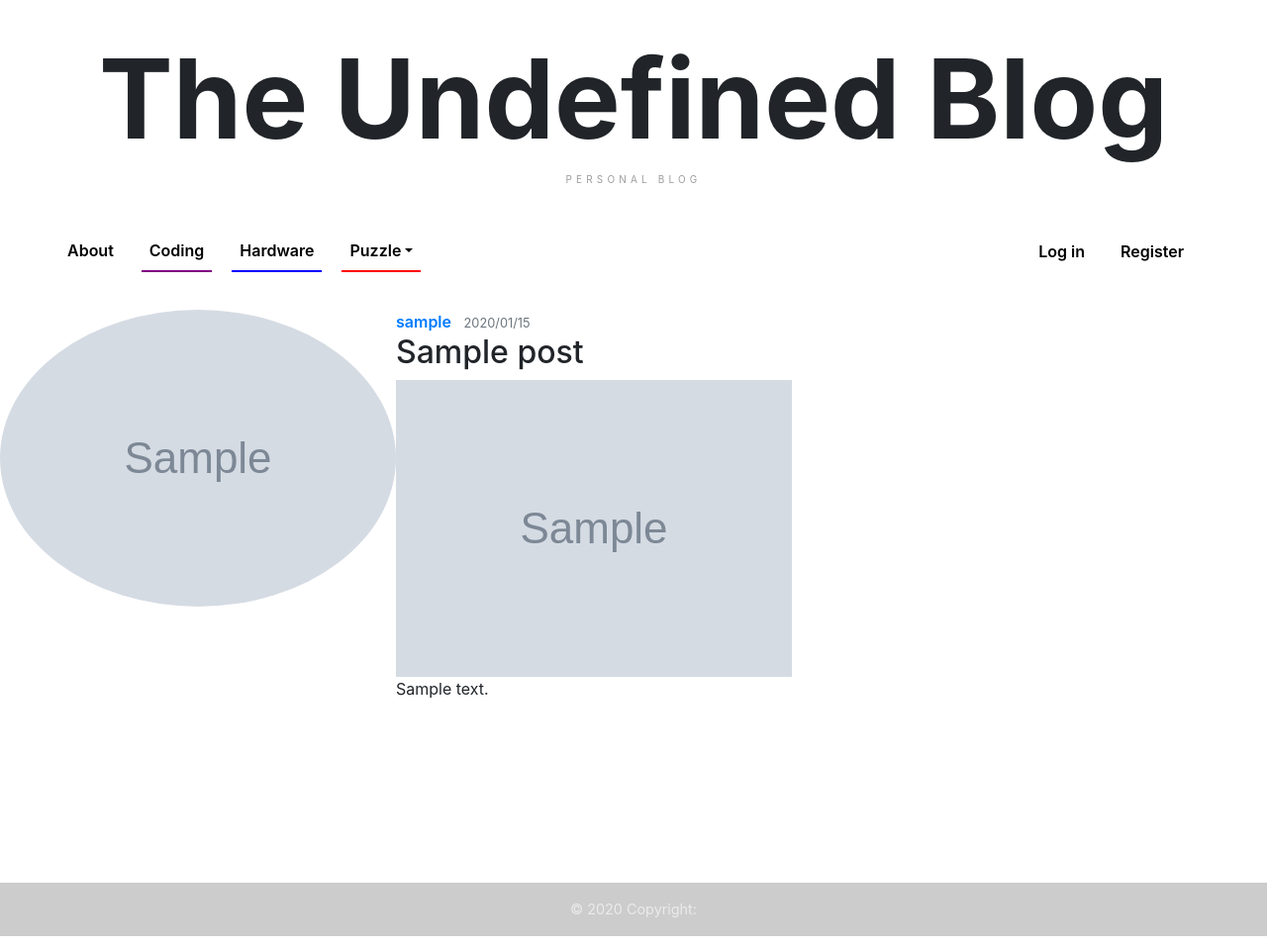
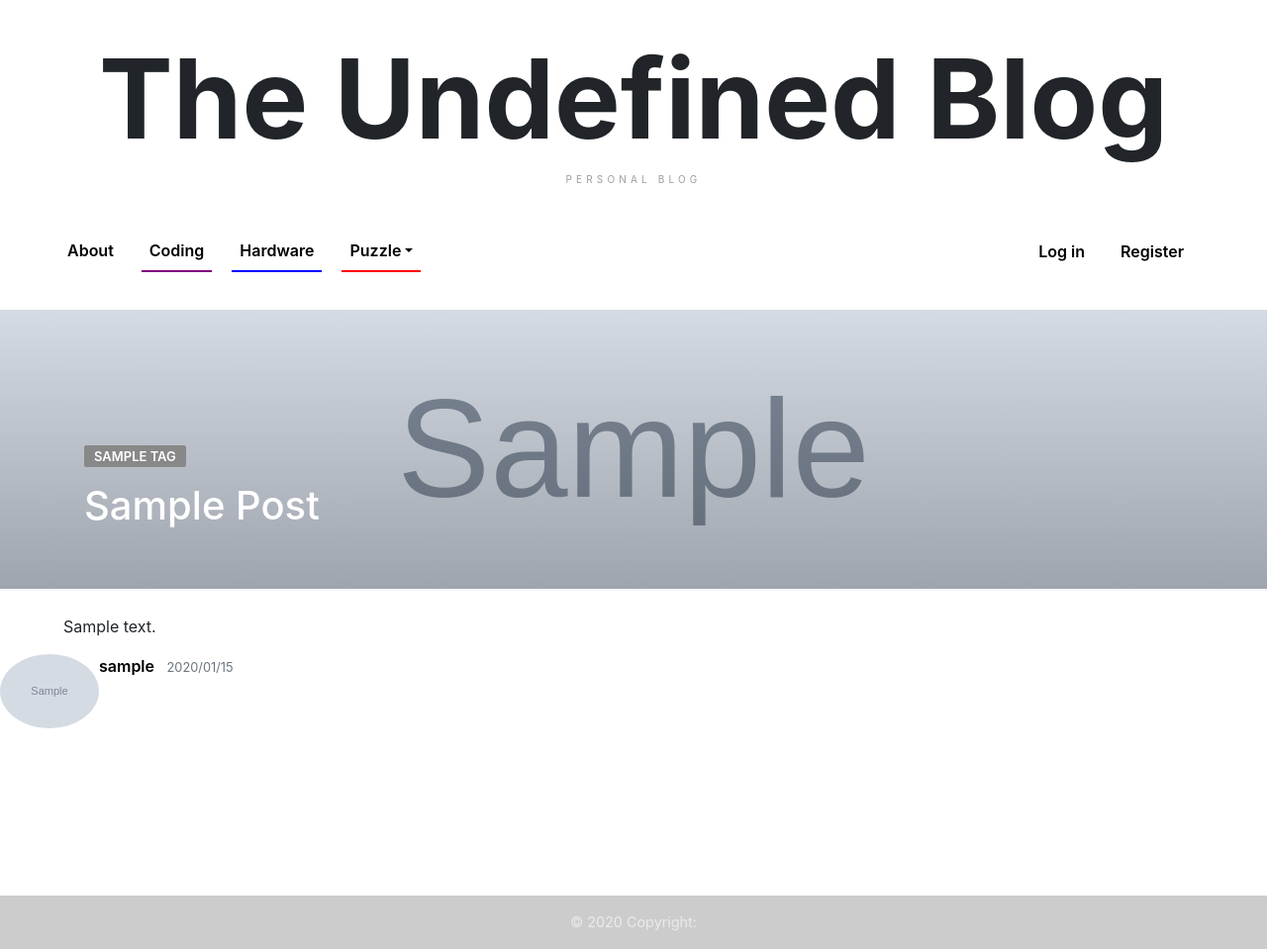
Before and after one commit to 404-Undefined/Blog, a Flask app: page /post/1 in a window 1280 px wide. Shown: the whole page at 99% size. Run offline with Flask 2, Linux system fonts and the light colour scheme; tables that the repository leaves empty hold one stand-in row (values such as "Sample post"); grey boxes marked "Sample" are stand-in pictures; some libraries are stand-ins or nearby versions.

Commit message:
added post page frontend

```diff
--- a/application/static/style.css
+++ b/application/static/style.css
@@ -102,8 +102,21 @@ color:black;
 /*=========================================================
    HEADER
 ===========================================================*/
+.post-img{
 
+}
+.text-post{
+    padding-top: 3vh;
+    padding-left: 5vw;
+    padding-right: 5vw;
+}
+.profile-img{
+    width: 100px;
+}
+.author-t{
+    color: black;
 
+}
 .page-header {
     position: relative;
     margin: 0;
@@ -111,6 +124,19 @@ color:black;
     padding-bottom: 60px;
     background-color: #fbfbfd;
     border-bottom: 2px solid #F4f4f9;
+}
+.page-header img{
+    max-width:100%;
+    max-height:100%;
+    display: block;
+    position: absolute;
+    top: 0;
+    left: 0;
+    right: 0;
+    bottom: 0;
+    width: 100vw;
+    object-fit: cover;
+    image-rendering: -webkit-optimize-contrast;
 }
 .page-header .background-img {
     position: absolute;
@@ -120,6 +146,8 @@ color:black;
     bottom: 0;
     background-position: center;
     background-size: cover;
+    /* remove extra space below image */
+
 }
 .page-header .background-img:after {
     content: '';
@@ -220,7 +248,8 @@ color:black;
 }
 .post-meta .post-date {
     font-size: 13px;
-    font-weight: 600;
+
+    font-weight: bold;
 }
 .post .post-title {
     font-size: 18px;
@@ -278,6 +307,22 @@ color:black;
     #nav .nav-menu {
         display: none;
    }
+   .nav-puzzle{
+    border-bottom:none;
+    color: black;
+
+}
+.nav-coding{
+    border-bottom:none;
+    color: black;
+}
+.nav-hardware{
+    border-bottom:none;
+    color: black;
+}
+.navbar-nav > li{
+    text-align: center;
+}
 }
 @media only screen and (max-width: 767px) {
     .page-header h1 {
@@ -317,6 +362,14 @@ color:black;
     text-transform: uppercase;
 }
 
+
+@media screen and (min-width: 1076px){
+    .site-title {
+        font-size: 112px;
+    }
+
+
+}
 @media screen and (min-width: 576px){
     .site-title {
         font-size: 112px;
--- a/application/templates/post.html
+++ b/application/templates/post.html
@@ -1,11 +1,38 @@
 {% extends "base.html" %}
 
 {% block content %}
+
+
+<div id="post-header" class="page-header">
+	<div class="background-img">
+		<img class="background-img" src="{{url_for('static', filename='thumbnails/' + post.thumbnail)}}">
+	</div>
+
+	<div class="container">
+		<div class="row">
+			<div class="col-md-10">
+				<div class="post-meta">
+					{% for tag in post.tags %}
+						<a class="post-category" style = "background-color: {{tag.colour}};" href="{{url_for('posts.tag_posts', tag_name=tag.name, page=1)}}"> {{tag.name}}</a>
+					{% endfor %}</a>
+				</div>
+				<h1>{{ post.title }}</h1>
+			</div>
+		</div>
+	</div>
+</div>
+
+<div class="text-post">
+	<p class="article-content">{{ post.content|safe }}</p>
+
+</div>
+
 	<article class="media content-section">
-	  <img class="rounded-circle article-img" src="{{url_for('static', filename='profile_pics/' + post.author.image_file)}}">
+
+	  <img class="rounded-circle article-img profile-img" src="{{url_for('static', filename='profile_pics/' + post.author.image_file)}}">
 	  <div class="media-body">
 	    <div class="article-metadata">
-	      <a class="mr-2" href="{{url_for('users.user_posts', username=post.author.username)}}">{{ post.author.username }}</a>
+	      <a class="mr-2 author-t" href="{{url_for('users.user_posts', username=post.author.username)}}">{{ post.author.username }}</a>
 	      <small class="text-muted">{{ post.date_posted.strftime("%Y/%m/%d") }}</small>
 	      {% if post.author == current_user %}
 	      	<div>
@@ -15,9 +42,8 @@
 
 	      {% endif %}
 	    </div>
-	    <h2 class="article-title"> {{ post.title }} </h2>
-	    <img src="{{url_for('static', filename='thumbnails/' + post.thumbnail)}}">
-	    <p class="article-content">{{ post.content|safe }}</p>
+
+
 	  </div>
 	</article>
 <!-- Modal https://getbootstrap.com/docs/4.0/components/modal/ -->
```
